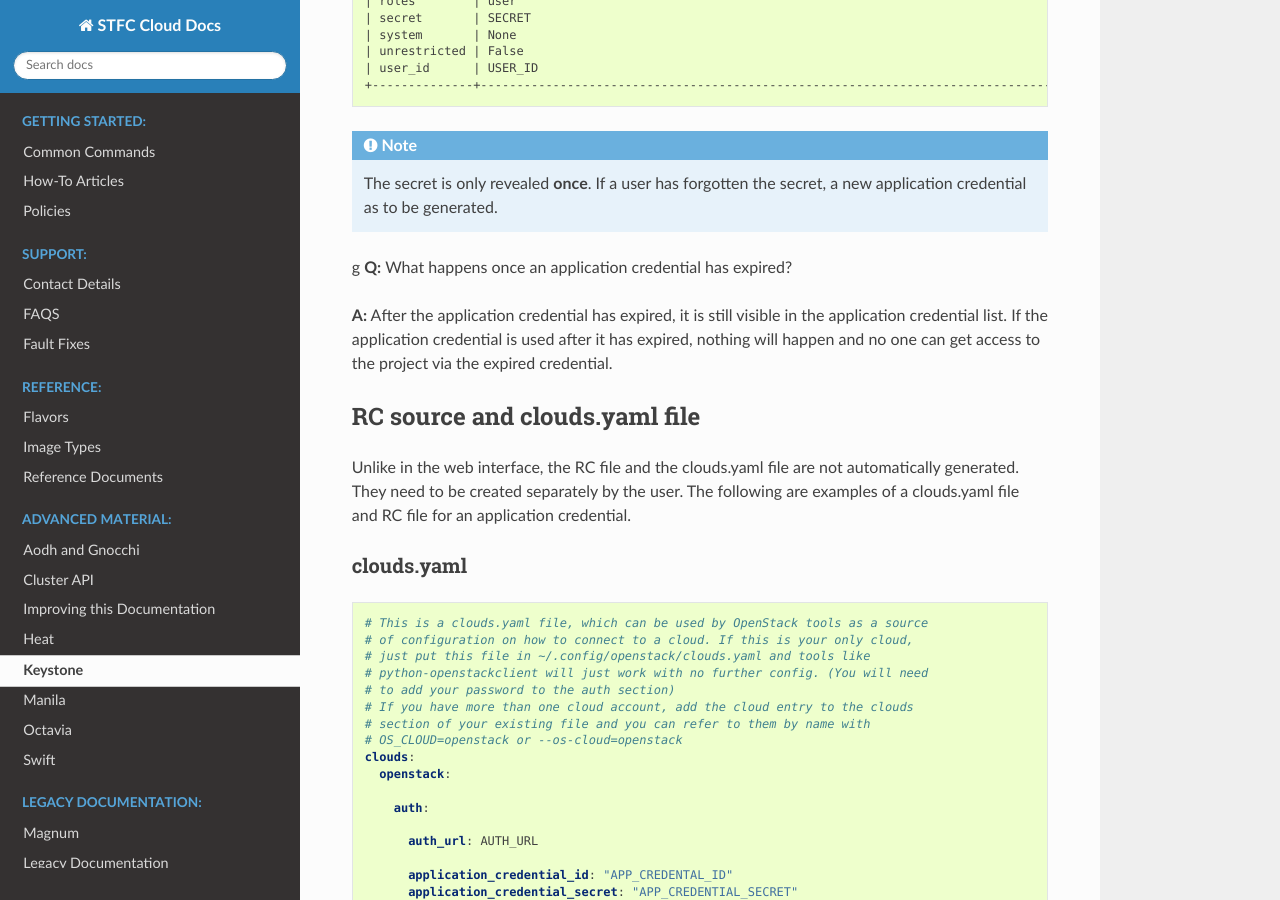
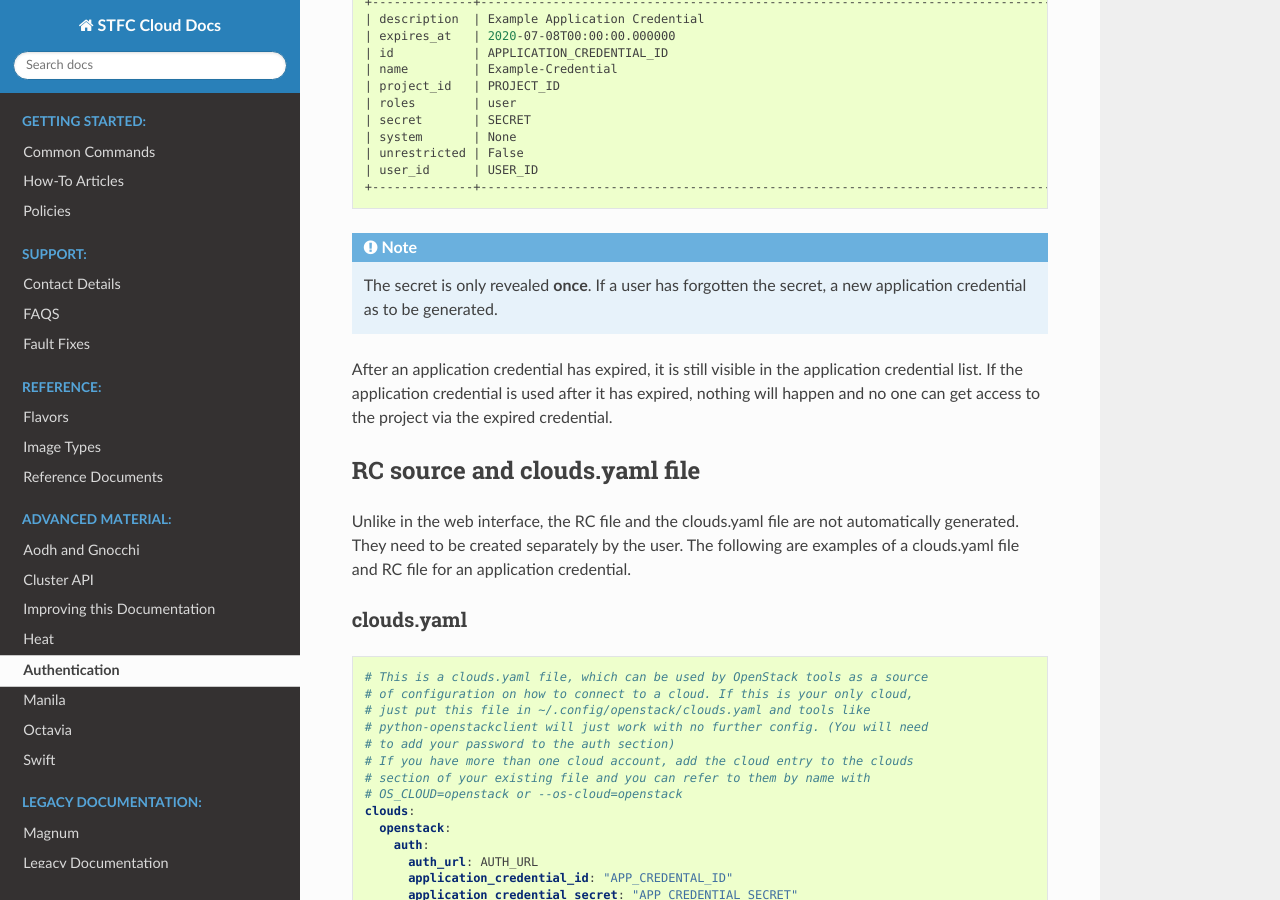
Before and after one commit to stfc/cloud-docs, a Sphinx documentation site: the page built from source/Keystone/ApplicationCredentials.rst, in a window 1280 px wide and 900 px high, scrolled down 2015 px. Built offline with Sphinx 7.4.7 and the Read the Docs theme 2.0.0, drawn with Linux system fonts in a browser that asks for light colours; some of the changed text lies outside the part shown.

Commit message:
Updated application credential docs based on requested changes

```diff
--- a/source/Keystone/ApplicationCredentials.rst
+++ b/source/Keystone/ApplicationCredentials.rst
@@ -21,7 +24,7 @@
 
 - **Description:** Description of the application credential. This could be the description of which application will use this credential or the purpose of the credential.
 
-- **Secret:** A password for the credential which will be used in order to authenticate access through keystone. **This must be different to the user's password.**
+- **Secret:** A password for the credential which will be used in order to authenticate access through keystone. If left blank a secret will be generated automatically.
 
 - **Expiration Date:** Date that the application credential expires and will be deleted. If left blank, the application credential will not expire.
 
@@ -106,12 +109,8 @@
 
     The secret is only revealed **once**. If a user has forgotten the secret, a new application credential as to be generated.
 
-g
-**Q:** What happens once an application credential has expired?
-
-**A:** After the application credential has expired, it is still visible in the application credential list.
+After an application credential has expired, it is still visible in the application credential list.
 If the application credential is used after it has expired, nothing will happen and no one can get access to the project via the expired credential.
-
 
 RC source and clouds.yaml file
 ##############################
@@ -134,19 +133,11 @@
   # OS_CLOUD=openstack or --os-cloud=openstack
   clouds:
     openstack:
-
       auth:
-
         auth_url: AUTH_URL
-
         application_credential_id: "APP_CREDENTAL_ID"
         application_credential_secret: "APP_CREDENTIAL_SECRET"
-
-
-
       region_name: "RegionOne"
-
-
       interface: "public"
       identity_api_version: 3
       auth_type: "v3applicationcredential"
@@ -158,7 +149,6 @@
 .. code-block:: bash
 
   #!/usr/bin/env bash
-
   export OS_AUTH_TYPE=v3applicationcredential
   export OS_AUTH_URL=https://AUTH-URL #this will be the Identity service endpoint URL under API Access
   export OS_IDENTITY_API_VERSION=3
@@ -168,8 +158,6 @@
   export OS_APPLICATION_CREDENTIAL_SECRET=APP_CREDENTIAL_SECRET
 
 
-
-
 References
 ###########
 
--- a/source/Keystone/index.rst
+++ b/source/Keystone/index.rst
@@ -1,4 +1,4 @@
-Keystone
+Authentication
 ===========================================
 
 .. toctree::
```
Also changed, not shown: other parts of source/Keystone/ApplicationCredentials.rst (+3 -0 lines).
